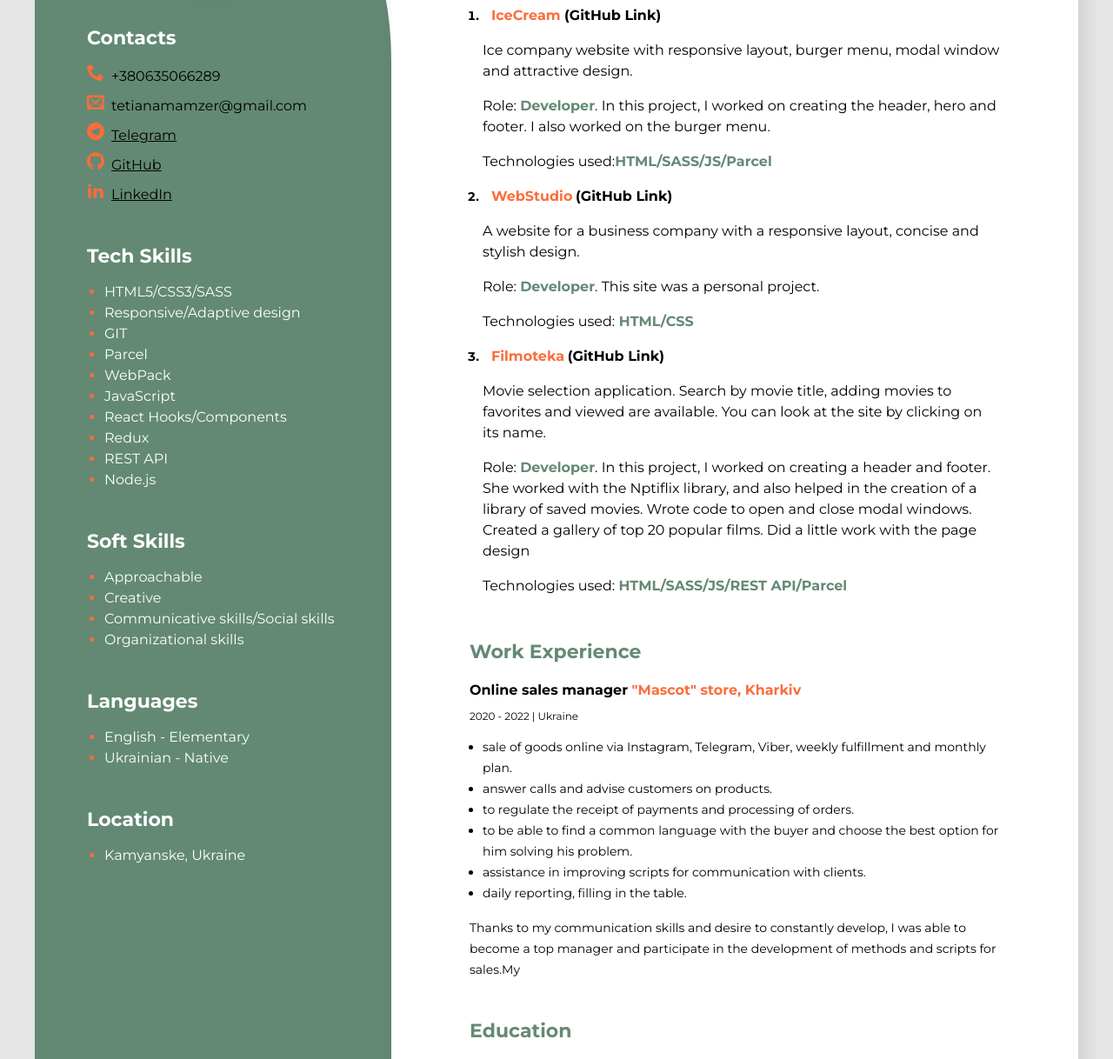
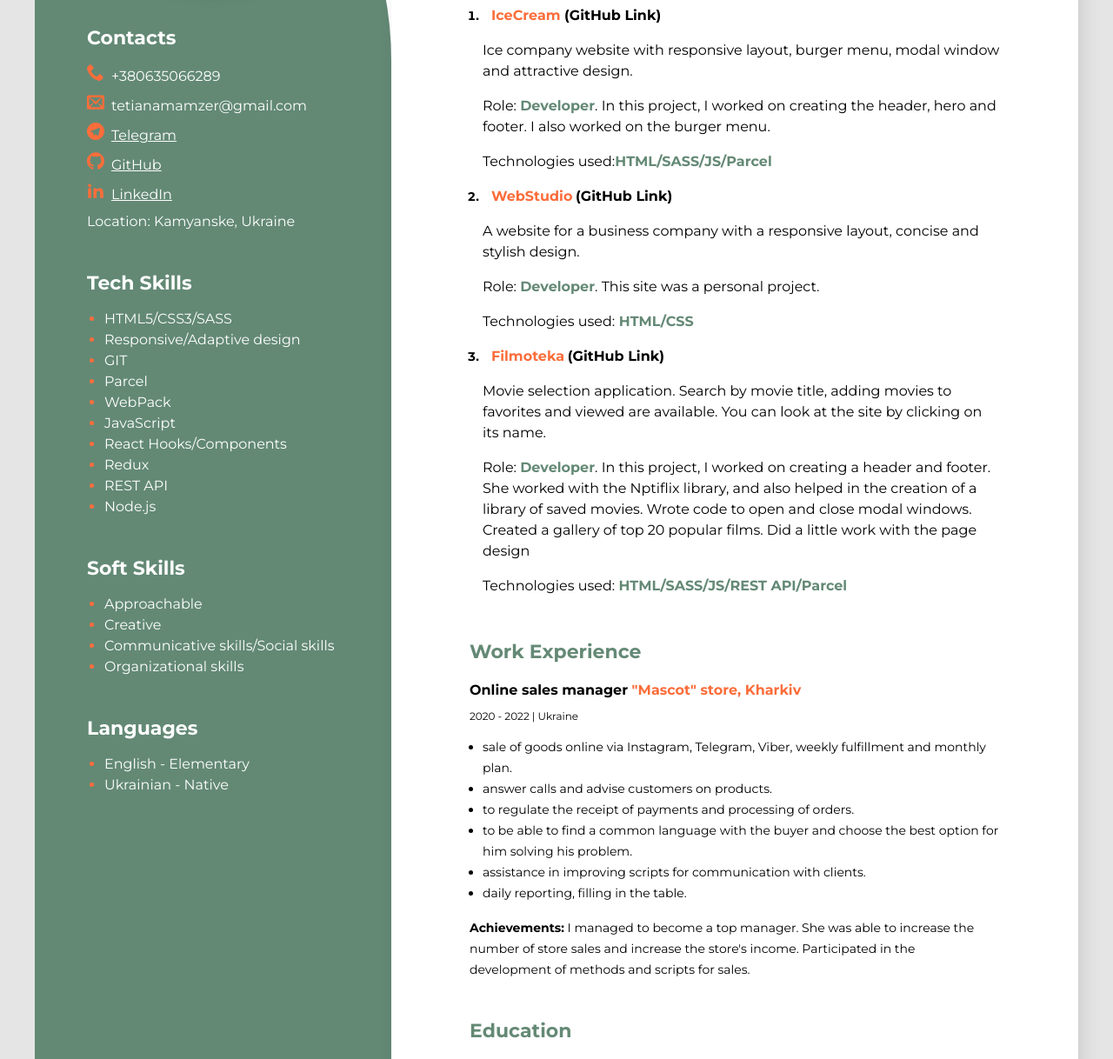
Before and after one commit to TetianaMamzer/Tetiana_Mamzer_Developer, a plain HTML site: page index.html in a window 1280 px wide. Shown: the part 348-1566 px from the top of the page at 87% size. Drawn offline with Linux system fonts and the light colour scheme.

Commit message:
add-achievements

```diff
--- a/Styles/Styls.css
+++ b/Styles/Styls.css
@@ -238,7 +238,7 @@ body {
   font-weight: 400;
   font-size: 16px;
   line-height: 24px;
-  color: var(--text-color);
+  color: var(--bacground);
 }
 
 .contact-link-project {
--- a/index.html
+++ b/index.html
@@ -82,7 +82,7 @@
                         <li class="work-list-item">daily reporting, filling in the table.</li>
 
                 </ul>
-                <p class="about-des">Thanks to my communication skills and desire to constantly develop, I was able to become a top manager and participate in the development of methods and scripts for sales.My </p>
+                <p class="about-des"><span class="edmargen">Achievements:</span> I managed to become a top manager. She was able to increase the number of store sales and increase the store's income. Participated in the development of methods and scripts for sales. </p>
             </div>
         </div>
         <!--Education-->
@@ -112,6 +112,7 @@
                     <li class="mine-contacts"><a href="https://t.me/T_Mamzer" class="link contact-link line" target="_blank"><svg class="contacts__svg" width="20" height="20"><use href="./img/symbol-defs.svg#icon-telegram"></use></svg>Telegram</a></li>
                     <li class="mine-contacts"><a href="https://github.com/TetianaMamzer" class="link contact-link line" target="_blank"><svg class="contacts__svg" width="20" height="20"><use href="./img/symbol-defs.svg#icon-github"></use></svg>GitHub</a></li>
                     <li class="mine-contacts"><a href="https://www.linkedin.com/in/tetiana-mamzer-frontend-developer/" class="link contact-link line" target="_blank"><svg class="contacts__svg" width="20" height="20"><use href="./img/symbol-defs.svg#icon-linkedin2"></use></svg>LinkedIn</a></li>
+                    <li class="mine-contacts tech-skills-paint"> <span class="tech-skills-text">Location: Kamyanske, Ukraine</span> </li>
                   </ul>
 
             </div>
@@ -150,13 +151,6 @@
                     <li class="tech-skills-paint"> <span class="tech-skills-text">Ukrainian - Native</span> </li>
                 </ul>
             </div>
-            <!-- Location -->
-            <div class="soft-skills">
-                <h3 class="sidebar-title">Location</h3>
-                <ul class="soft-skills-list">
-                    <li class="tech-skills-paint"> <span class="tech-skills-text">Kamyanske, Ukraine</span> </li>
-                </ul>
-            </div>
         </aside>
        </div>
     </div>
```
